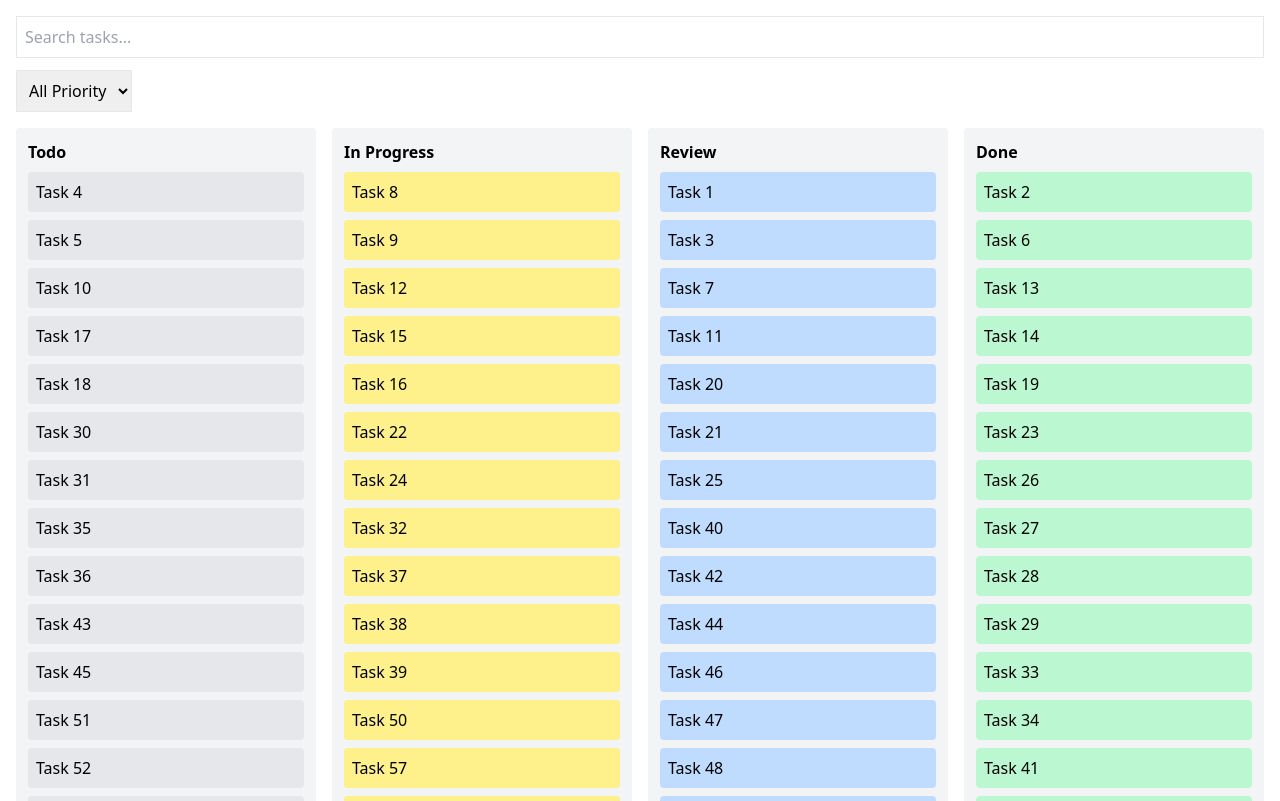
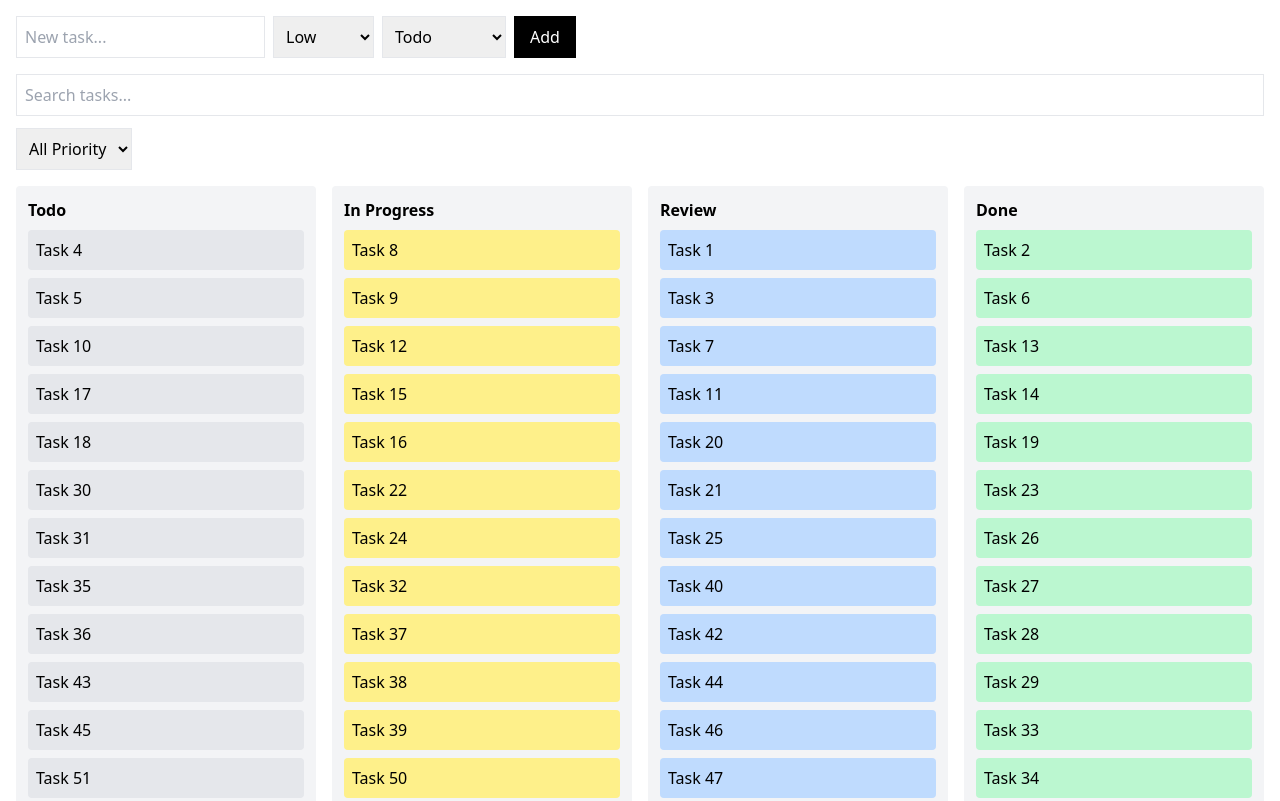
Before and after one commit to Tuhina-Paria/project-tracker, a React (Vite) app: page / in a window 1280 px wide. Shown: the top 801 px of the page. Built offline with nearby package versions, Linux system fonts and the light colour scheme.

Commit message:
feat: implement add task form

```diff
--- a/src/App.tsx
+++ b/src/App.tsx
@@ -4,9 +4,16 @@ import { useTaskStore } from "./store/taskStore";
 function App() {
   const tasks = useTaskStore((state) => state.tasks);
   const updateTaskStatus = useTaskStore((state) => state.updateTaskStatus);
+  const addTask = useTaskStore((state) => state.addTask);
 
+  // search + filter
   const [search, setSearch] = useState("");
   const [priorityFilter, setPriorityFilter] = useState("all");
+
+  // add task form
+  const [title, setTitle] = useState("");
+  const [priority, setPriority] = useState("low");
+  const [status, setStatus] = useState("todo");
 
   // filter logic
   const filteredTasks = tasks.filter((task) => {
@@ -19,6 +26,23 @@ function App() {
 
     return matchSearch && matchPriority;
   });
+
+  // add task
+  const handleAddTask = () => {
+    if (!title.trim()) return;
+
+    const newTask = {
+      id: Date.now().toString(),
+      title,
+      status: status as any,
+      priority: priority as any,
+      assignee: "You",
+      dueDate: new Date().toISOString(),
+    };
+
+    addTask(newTask);
+    setTitle("");
+  };
 
   // drag start
   const handleDragStart = (e: React.DragEvent, id: string) => {
@@ -35,7 +59,7 @@ function App() {
     e.preventDefault();
   };
 
-  // reusable column
+  // column render
   const renderColumn = (status: string, title: string, color: string) => {
     const columnTasks = filteredTasks.filter((t) => t.status === status);
 
@@ -63,7 +87,48 @@ function App() {
 
   return (
     <div className="p-4">
-      {/* search */}
+
+      {/* ADD TASK */}
+      <div className="mb-4 flex gap-2 flex-wrap">
+        <input
+          type="text"
+          placeholder="New task..."
+          className="border p-2"
+          value={title}
+          onChange={(e) => setTitle(e.target.value)}
+        />
+
+        <select
+          className="border p-2"
+          value={priority}
+          onChange={(e) => setPriority(e.target.value)}
+        >
+          <option value="low">Low</option>
+          <option value="medium">Medium</option>
+          <option value="high">High</option>
+          <option value="critical">Critical</option>
+        </select>
+
+        <select
+          className="border p-2"
+          value={status}
+          onChange={(e) => setStatus(e.target.value)}
+        >
+          <option value="todo">Todo</option>
+          <option value="inprogress">In Progress</option>
+          <option value="review">Review</option>
+          <option value="done">Done</option>
+        </select>
+
+        <button
+          onClick={handleAddTask}
+          className="bg-black text-white px-4"
+        >
+          Add
+        </button>
+      </div>
+
+      {/* SEARCH */}
       <input
         type="text"
         placeholder="Search tasks..."
@@ -72,7 +137,7 @@ function App() {
         onChange={(e) => setSearch(e.target.value)}
       />
 
-      {/* filter */}
+      {/* FILTER */}
       <select
         className="border p-2 mb-4"
         value={priorityFilter}
@@ -85,7 +150,7 @@ function App() {
         <option value="critical">Critical</option>
       </select>
 
-      {/* board */}
+      {/* BOARD */}
       <div className="grid grid-cols-4 gap-4">
         {renderColumn("todo", "Todo", "bg-gray-200")}
         {renderColumn("inprogress", "In Progress", "bg-yellow-200")}
--- a/src/store/taskStore.ts
+++ b/src/store/taskStore.ts
@@ -5,6 +5,7 @@ import { tasks as initialTasks } from "../utils/data";
 type TaskState = {
   tasks: Task[];
   updateTaskStatus: (id: string, status: Task["status"]) => void;
+  addTask: (task: Task) => void;
 };
 
 export const useTaskStore = create<TaskState>((set) => ({
@@ -17,7 +18,14 @@ export const useTaskStore = create<TaskState>((set) => ({
       );
 
       localStorage.setItem("tasks", JSON.stringify(updated));
+      return { tasks: updated };
+    }),
 
+  addTask: (task) =>
+    set((state) => {
+      const updated = [...state.tasks, task];
+
+      localStorage.setItem("tasks", JSON.stringify(updated));
       return { tasks: updated };
     }),
 }));
```
